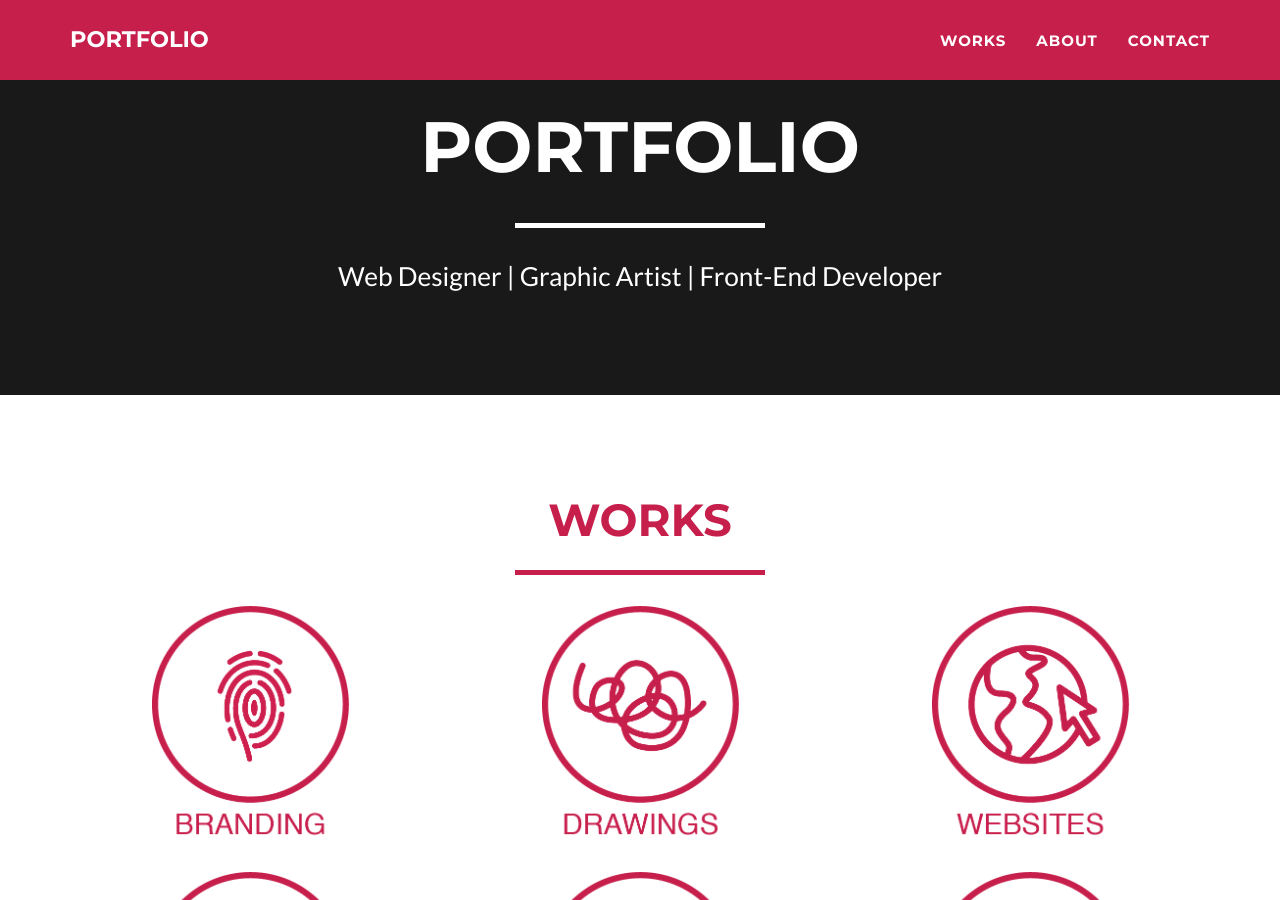
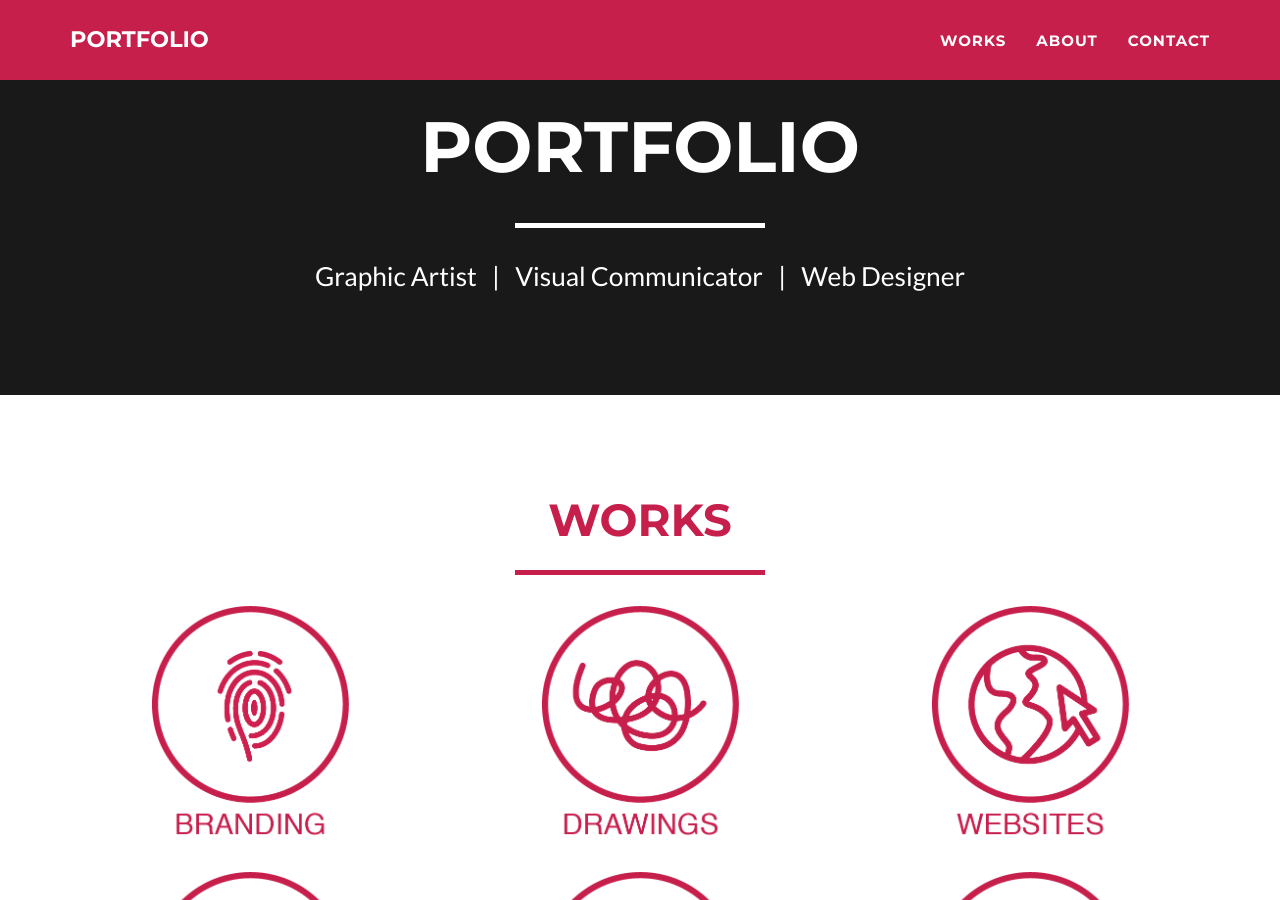
Before and after one commit to patrypatry/queensworld, a Jekyll site: the page built from index.html, in a window 1280 px wide and 900 px high, scrolled down 688 px. Built offline with Jekyll 4.4.1, drawn with Linux system fonts in a browser that asks for light colours; nearby versions of some CDN libraries.

Commit message:
modified header

```diff
--- a/_includes/header.html
+++ b/_includes/header.html
@@ -7,7 +7,7 @@
                     <div class="intro-text">
                         <span class="name">{{ site.title }}</span>
                         <hr class="star-light">
-                        <span class="skills">Web Designer | Graphic Artist | Front-End Developer</span>
+                        <span class="skills">Graphic Artist&nbsp; &nbsp;|&nbsp; &nbsp;Visual Communicator&nbsp; &nbsp;|&nbsp; &nbsp;Web Designer</span>
                     </div>
                 </div>
             </div>
```
